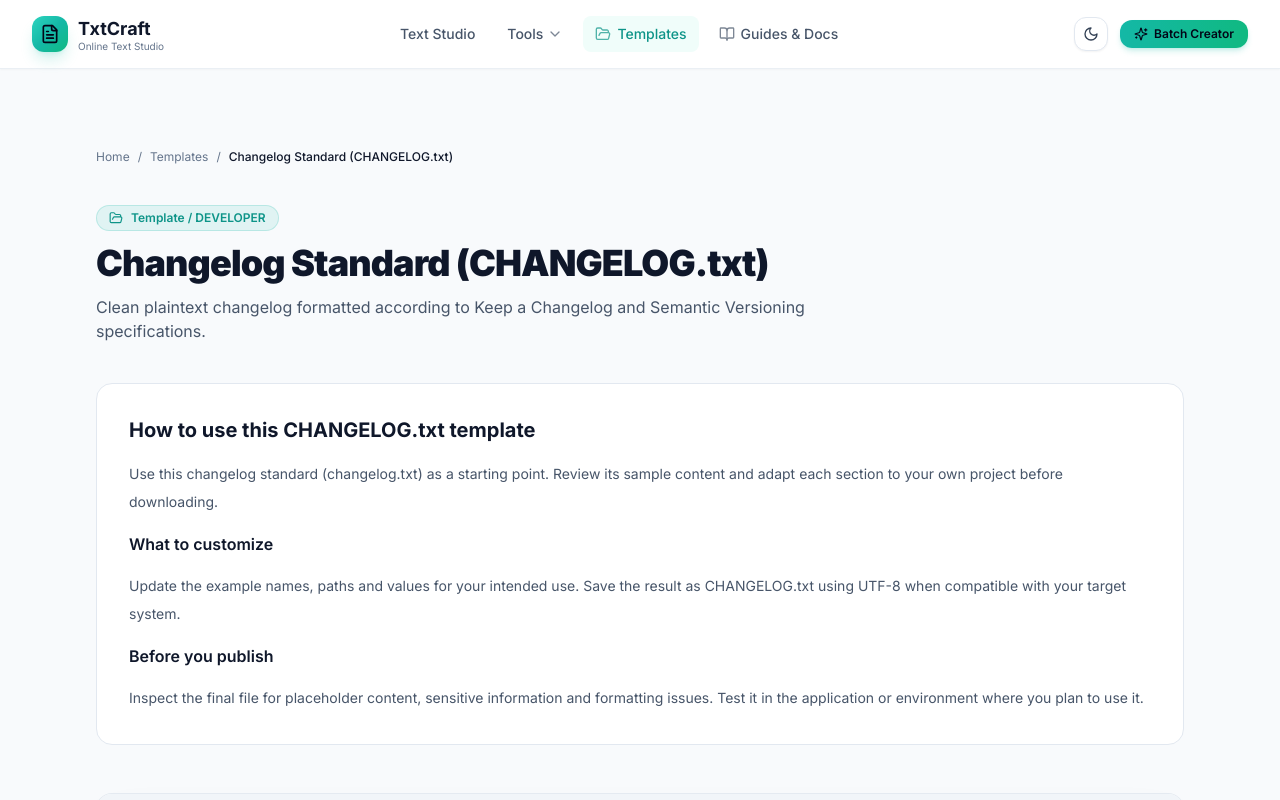
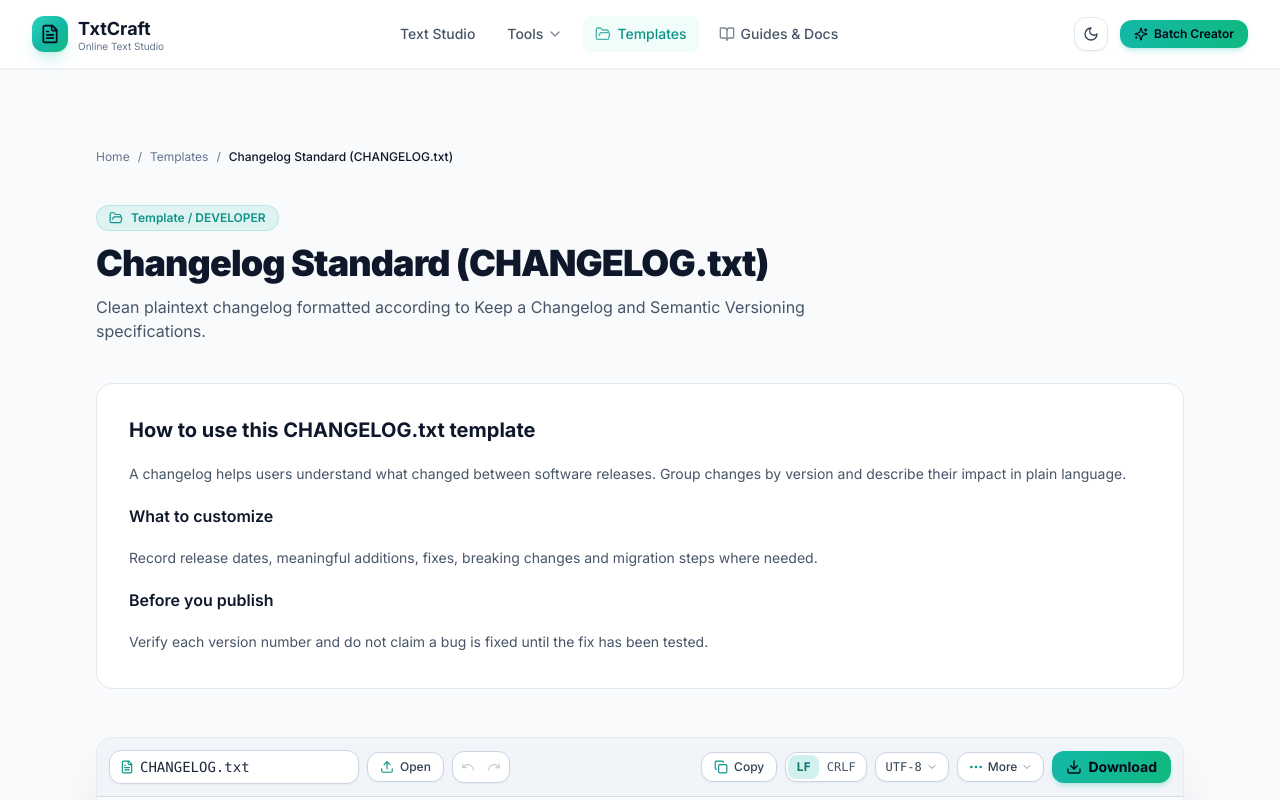
Before and after one commit to ismailattar631-netizen/Txtfilemaker, a Next.js app: page /templates/changelog-standard in a window 1280 px wide. Shown: the top 800 px of the page. Built offline with nearby package versions, Linux system fonts and the light colour scheme.

Commit message:
content: provide tailored instructions for all template types

```diff
--- a/src/app/templates/[slug]/page.tsx
+++ b/src/app/templates/[slug]/page.tsx
@@ -14,6 +14,31 @@ import {
 } from '@/components/seo/InternalLinks';
 
 const TEMPLATE_GUIDANCE: Record<string, { purpose: string; customize: string; check: string }> = {
+  'mit-license': {
+    purpose: 'The MIT License permits broad reuse of software subject to keeping its copyright and permission notice. It is not the same as placing work in the public domain.',
+    customize: 'Keep the standard license terms intact and insert the correct copyright year and rights holder in the notice.',
+    check: 'Review third-party dependencies and assets separately. This template is informational and not legal advice.',
+  },
+  'changelog-standard': {
+    purpose: 'A changelog helps users understand what changed between software releases. Group changes by version and describe their impact in plain language.',
+    customize: 'Record release dates, meaningful additions, fixes, breaking changes and migration steps where needed.',
+    check: 'Verify each version number and do not claim a bug is fixed until the fix has been tested.',
+  },
+  'meeting-notes': {
+    purpose: 'Meeting notes capture decisions, owners and follow-up actions in a format that remains easy to search and share.',
+    customize: 'Record the meeting date, attendees, agenda, decisions and clear action items with owners and deadlines.',
+    check: 'Confirm decisions with participants before distributing notes, and remove sensitive information when sharing broadly.',
+  },
+  'ascii-art-borders': {
+    purpose: 'Text borders help separate sections in terminal output, README files and logs without relying on rich formatting.',
+    customize: 'Choose plain ASCII characters for maximum compatibility or Unicode box-drawing characters for a more polished appearance.',
+    check: 'Unicode borders can render differently across fonts and terminals. Preview the final text in the destination environment.',
+  },
+  'csv-plain-table': {
+    purpose: 'A monospace text table makes small data summaries easier to read in logs, terminals and plain-text reports.',
+    customize: 'Update column widths and align values consistently. Prefer real CSV or TSV files when another program needs to parse the data.',
+    check: 'Alignment may break with proportional fonts or wide Unicode characters. Verify totals and calculations independently.',
+  },
   'readme-txt': {
     purpose: 'A README.txt introduces a project to people who receive the source code or downloaded files. Put the project name, purpose, prerequisites and basic setup steps near the top.',
     customize: 'Replace example commands with commands you have actually tested. Include the supported operating systems, a contact or issue-reporting path, and the location of any required configuration.',
```
